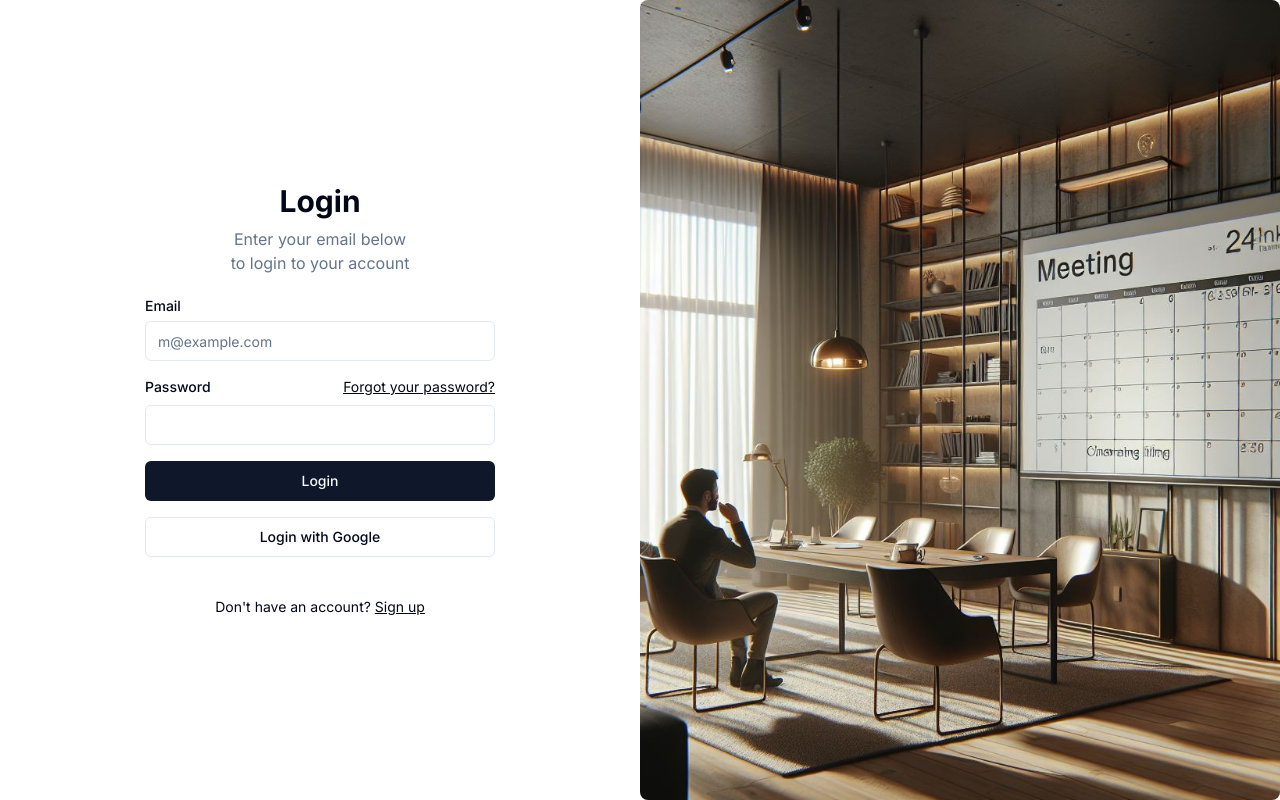
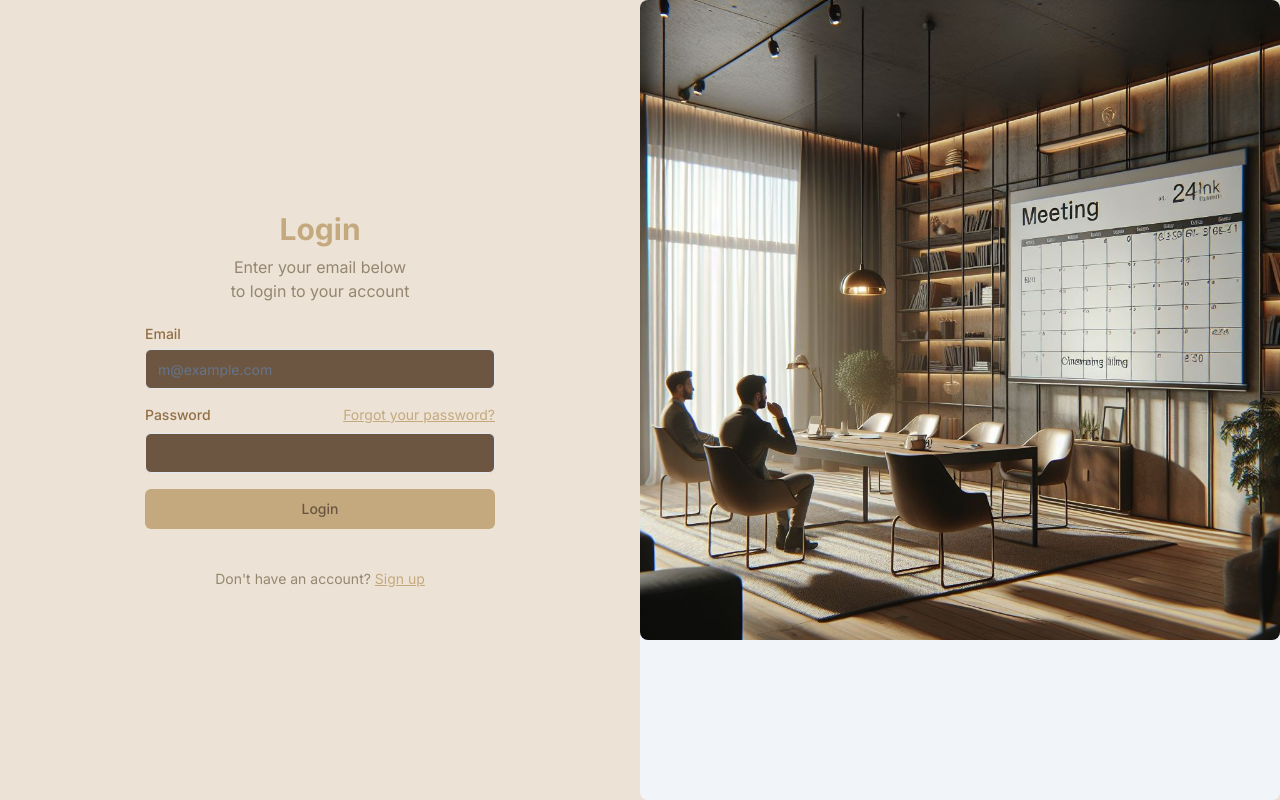
Before and after one commit to AbhikshaGoel/auth, a Next.js app: page / in a window 1280 px wide. Built offline with nearby package versions, Linux system fonts and the light colour scheme.

Commit message:
Added color to login

```diff
--- a/app/page.tsx
+++ b/app/page.tsx
@@ -7,59 +7,69 @@ import { Label } from "@/components/ui/label";
 
 export default function Dashboard() {
   return (
-    <div className="w-full lg:grid lg:min-h-[600px] lg:grid-cols-2 xl:min-h-[800px]">
+    <div className="w-full lg:grid lg:min-h-[600px] lg:grid-cols-2 xl:min-h-[800px] bg-[#ece3d6]">
       <div className="flex items-center justify-center py-12">
         <div className="mx-auto grid w-[350px] gap-6">
           <div className="grid gap-2 text-center">
-            <h1 className="text-3xl font-bold">Login</h1>
-            <p className="text-balance text-muted-foreground">
+            <h1 className="text-3xl font-bold text-[#c4a97e]">Login</h1>
+            <p className="text-balance text-[#95866f]">
               Enter your email below to login to your account
             </p>
           </div>
           <div className="grid gap-4">
             <div className="grid gap-2">
-              <Label htmlFor="email">Email</Label>
+              <Label htmlFor="email" className="text-[#926e45]">
+                Email
+              </Label>
               <Input
                 id="email"
                 type="email"
                 placeholder="m@example.com"
                 required
+                className="bg-[#6c5641] text-white"
               />
             </div>
             <div className="grid gap-2">
               <div className="flex items-center">
-                <Label htmlFor="password">Password</Label>
+                <Label htmlFor="password" className="text-[#926e45]">
+                  Password
+                </Label>
                 <Link
                   href="/forgot-password"
-                  className="ml-auto inline-block text-sm underline"
+                  className="ml-auto inline-block text-sm underline text-[#c4a97e]"
                 >
                   Forgot your password?
                 </Link>
               </div>
-              <Input id="password" type="password" required />
+              <Input
+                id="password"
+                type="password"
+                required
+                className="bg-[#6c5641] text-white"
+              />
             </div>
-            <Button type="submit" className="w-full">
+            <Button
+              type="submit"
+              className="w-full bg-[#c4a97e] text-[#6c5641]"
+            >
               Login
             </Button>
-            <Button variant="outline" className="w-full">
-              Login with Google
-            </Button>
           </div>
-          <div className="mt-4 text-center text-sm">
+          <div className="mt-4 text-center text-sm text-[#95866f]">
             Don&apos;t have an account?{" "}
-            <Link href="#" className="underline">
+            <Link href="#" className="underline text-[#c4a97e]">
               Sign up
             </Link>
           </div>
         </div>
       </div>
-      <div className=" rounded-lg hidden bg-muted lg:block">
+      <div className="rounded-lg hidden bg-muted lg:block">
         <Image
           src="/meeting_room.jpeg"
           alt="Image"
           width="1920"
           height="1080"
-          className="rounded-lg h-full w-full object-cover dark:brightness-[0.2] dark:grayscale"
+          className="rounded-lg yh-full w-full object-cover dark:brightness-[0.2] dark:grayscale"
         />
       </div>
     </div>
```
